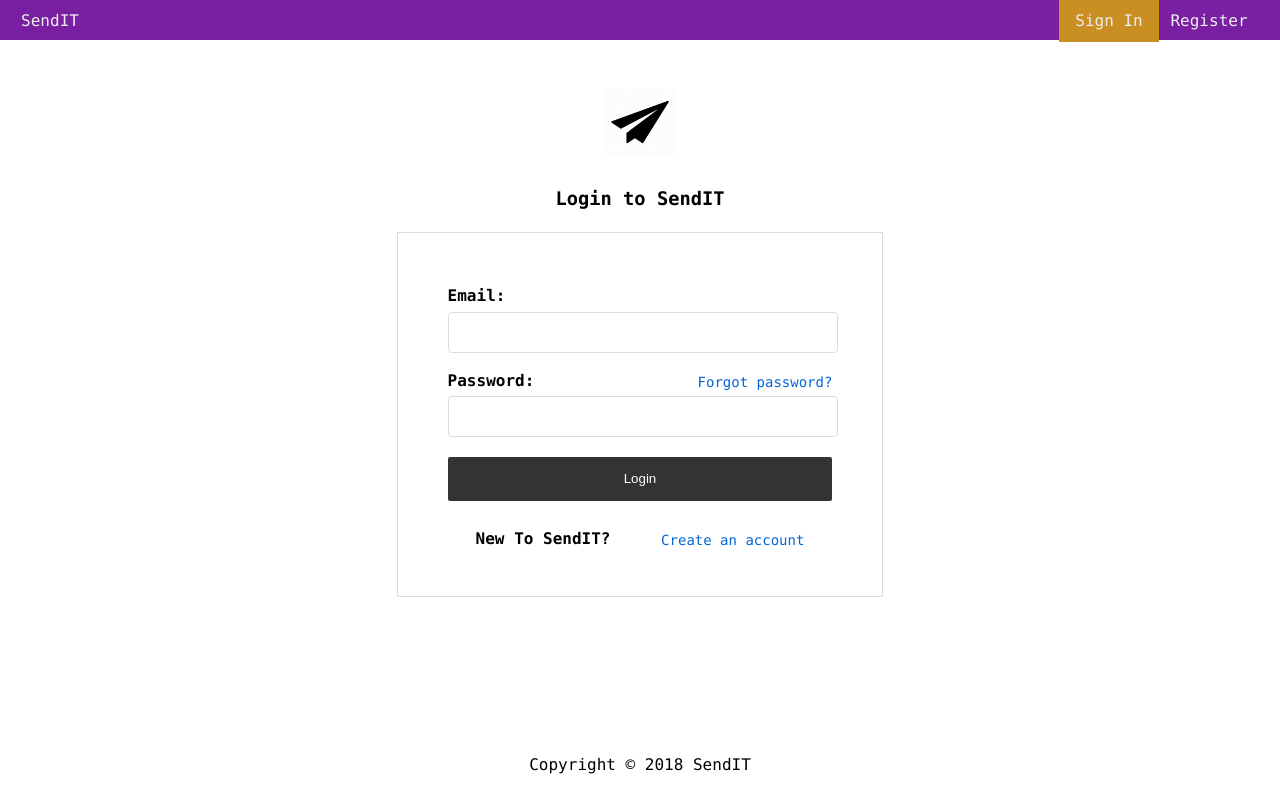
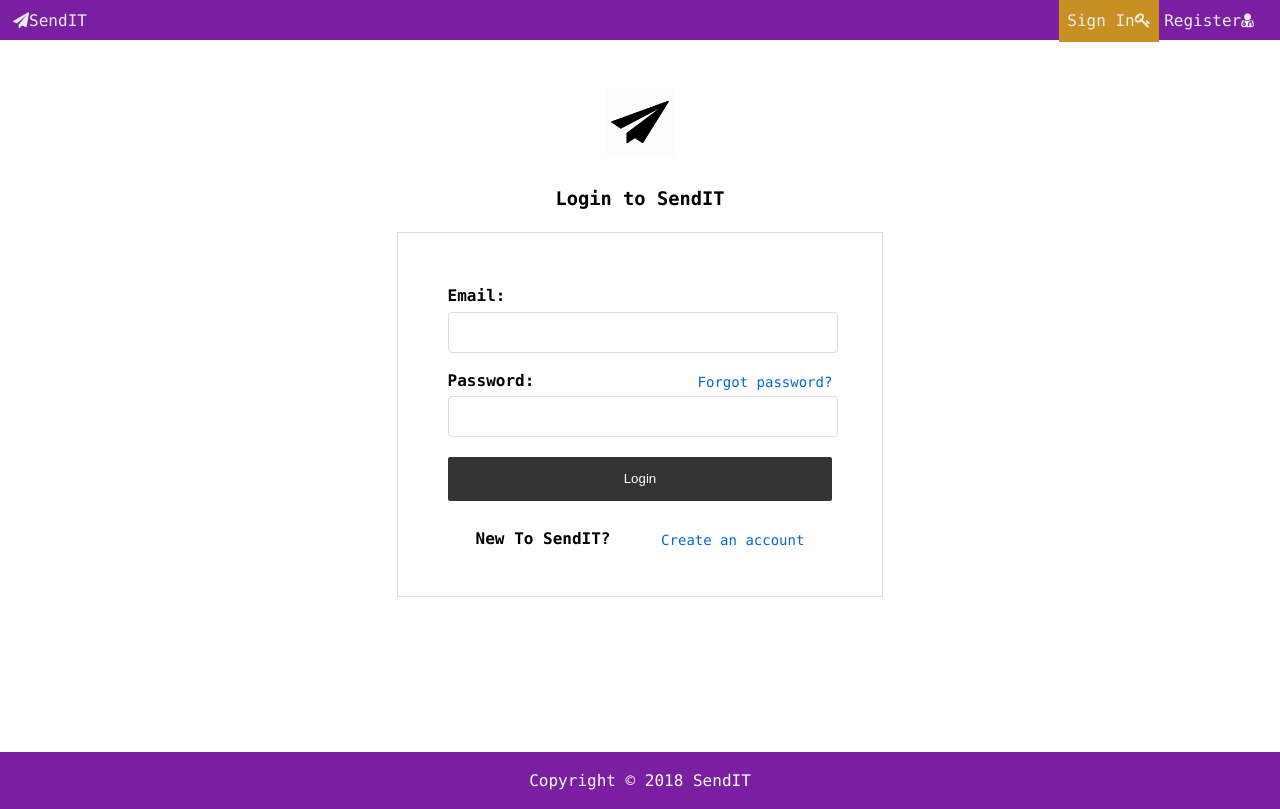
Before and after one commit to CryceTruly/SendIT, a website: page login.html in a window 1280 px wide. Drawn offline with Linux system fonts and the light colour scheme.

Commit message:
added font awesome icons to nav

```diff
--- a/login.html
+++ b/login.html
@@ -7,20 +7,21 @@
     <title>Send it|Login</title>
     <link rel="stylesheet" href="css/main.css">
     <link rel="shortcut icon" type="image/x-icon" href="img/favicon.ico">
-
+    <link rel="stylesheet" href="https://cdnjs.cloudflare.com/ajax/libs/font-awesome/4.7.0/css/font-awesome.min.css">
 </head>
 <body>
         <header>
 
                 <nav class='cf'>
-                    <a href='index.html' id='menushow'>SendIT</a>
+                    <a href='index.html' id='menushow'><i class="fa fa-send"></i>SendIT</a>
                   <ul class='cf' id="menu">
                     <li id="loginli" class="active">
-                      <a href='login.html'>Sign In</a>
-                    </li>
-                    <li id="registerli">
-                      <a href='register.html'>Register</a>
-                    </li>
+
+                            <a href='login.html'>Sign In<i class="fa fa-key"></i></a>
+                          </li>
+                          <li id="registerli">
+                            <a href='register.html'>Register<i class="fa fa-user-md"></i></a>
+                          </li>
                   </ul>
 
                 </nav>
@@ -59,14 +60,16 @@
 
 </div>
 
-     <!-- Footer -->
-  <footer>
-      </footer>
       <script src="js/login.js"></script>
       <script src="js/main.js"></script>
+</div>
+
+     <!-- Footer -->
+     <footer>
+
+            <div class="footer-bottom text-center">
+              Copyright &copy; 2018 SendIT
+          </div>
+          </footer>
 </body>
 </html>
-
-        <div class="footer-bottom text-center">
-          Copyright &copy; 2018 SendIT
-      </div>
```
